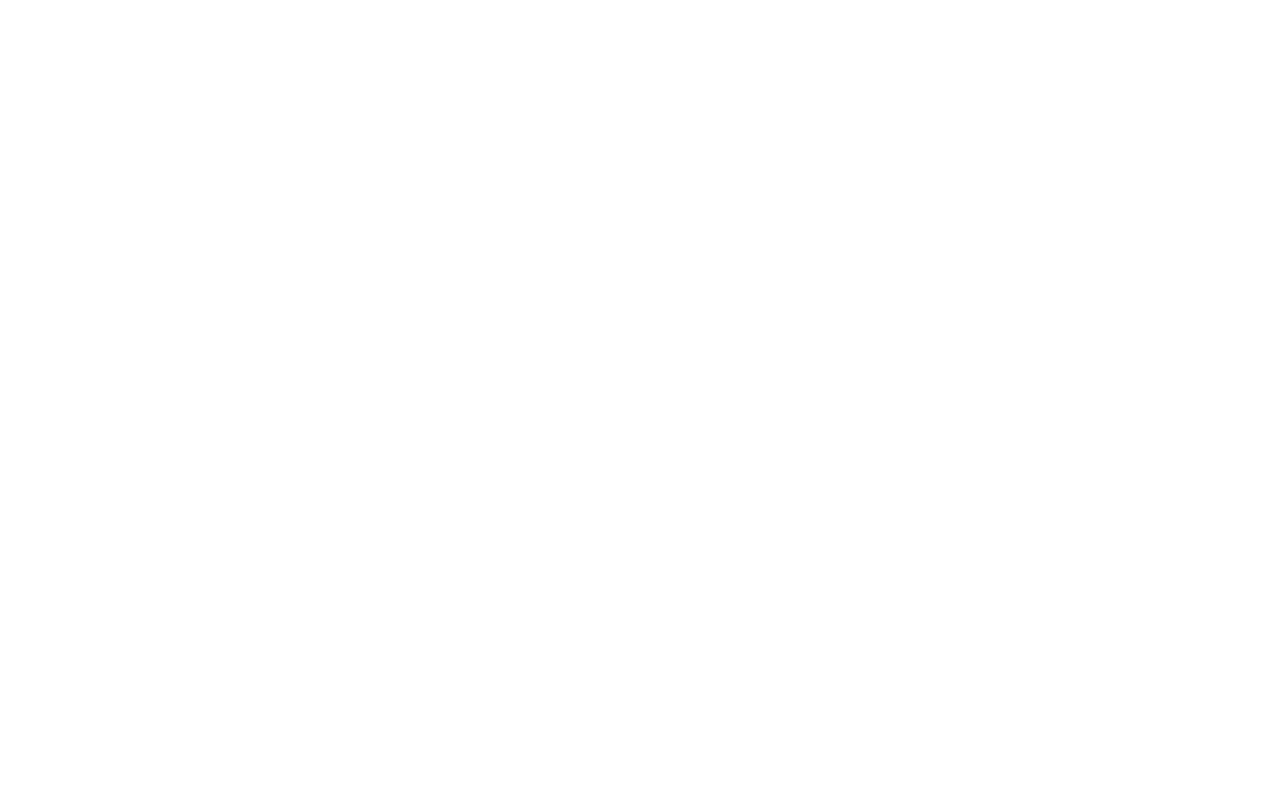
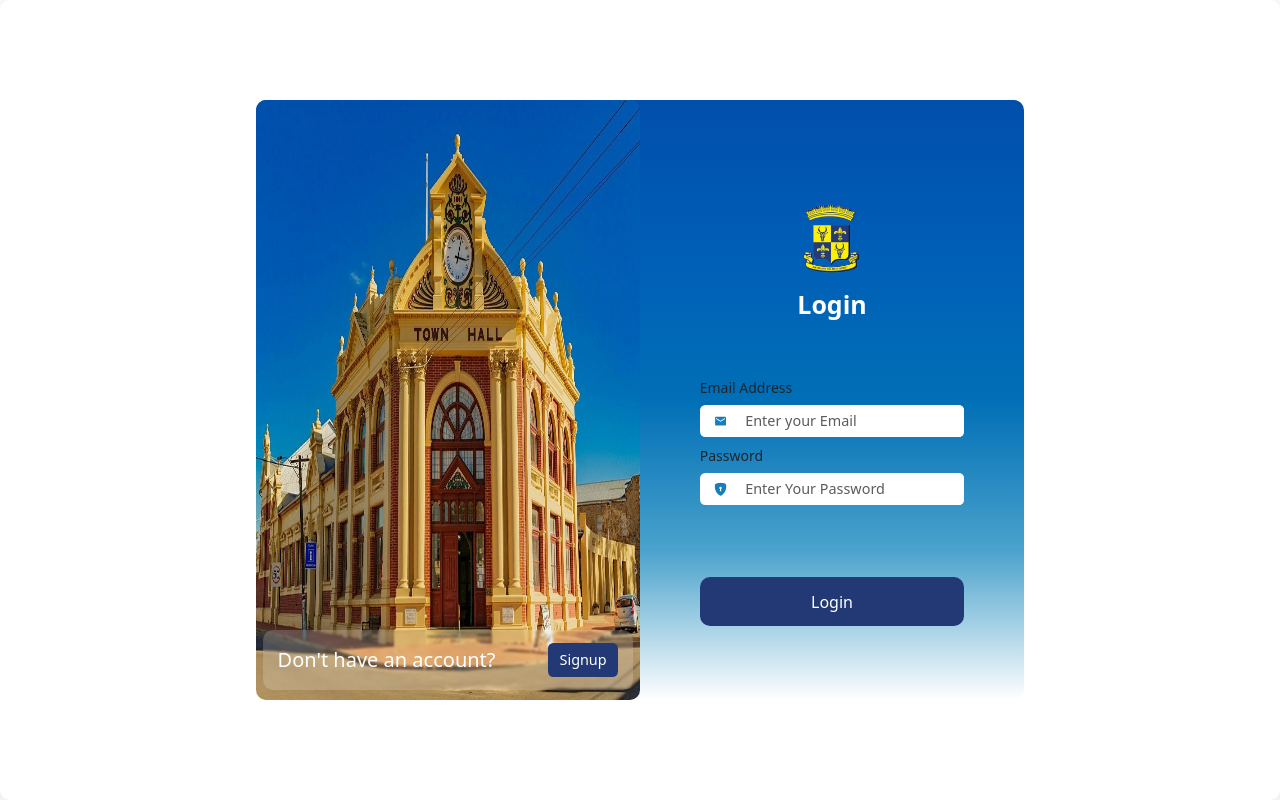
Before and after one commit to tsihoryrkt/E-Commune, a React (Create React App) app in the folder frontend/: page /Login in a window 1280 px wide. Before the commit this address had no page. Built offline with nearby package versions, Linux system fonts and the light colour scheme.

Commit message:
login frontend set

```diff
--- a/frontend/src/App.js
+++ b/frontend/src/App.js
@@ -1,6 +1,7 @@
 import React from "react";
 import { BrowserRouter as Router, Routes, Route, Navigate } from "react-router-dom"
 import Register from "./components/Register/Register";
+import Login from "./components/Login/Login";
 
 
 function App() {
@@ -8,9 +9,10 @@
     <Router>
       <Routes>
 
-        <Route path="/" element={ <Navigate to="/Register"/>} />
+        <Route path="/" element={ <Navigate to="/Login"/>} />
 
         <Route path="/register" Component={Register}/>
+        <Route path="/login" Component={Login}/>
       </Routes>
     </Router>
   );
--- /dev/null
+++ b/frontend/src/assets/css/Login.css
@@ -0,0 +1,202 @@
+*{
+    padding: 0;
+    margin: 0;
+    box-sizing: border-box;
+}
+
+.flex{
+    display: flex;
+    align-items: center;
+}
+.grid{
+    display: grid;
+    align-items: center;
+}
+
+html{
+    font-size: 90%;
+}
+
+a{
+    text-decoration: none;
+}
+
+li{
+    list-style: none;
+}
+
+img{
+    height: auto;
+    width: 100%;
+}
+
+/*  Page styling */
+
+.LoginPage{
+    height: 100vh;
+    width: 100%;
+    margin: auto;
+    border-radius: 10px;
+    overflow: hidden;
+    box-shadow: 0 7px 50px rgb(214, 223, 213);
+}
+
+.LoginPage .container{
+    height: 75vh;
+    width: 60%;
+    margin: auto;
+    justify-content: space-between;
+    border-radius: 10px;
+    background: linear-gradient(to top, #ffffff, #4AA2CC,#006FB6,#005EB6, #004FAB);
+    padding: 0;
+}
+
+.LoginPage .container .townhallDiv{
+    position: relative;
+    display: flex;
+    flex-basis: 50%;
+    width: 70%;
+    height: 100%;
+    padding: 0 1.5rem;
+    text-align: center;
+    justify-content: center;
+    flex-direction: column;
+    margin: auto;
+    border-radius: 10px;
+    overflow: hidden;
+}
+
+
+.LoginPage .container .townhallDiv img{
+    position: absolute;
+    height: 100%;
+    width: 100%;
+    left: 0;
+    right: 0;
+    top: 0;
+    bottom: 0;
+}
+
+.LoginPage .container .townhallDiv .footerDiv{
+    position: absolute;
+    background: rgba(255, 255, 255, 0.19);
+    bottom: 10px;
+    padding: 0 1rem;
+    height: 60px;
+    left: 0.5rem;
+    right: 0.5rem;
+    justify-content: space-between;
+    backdrop-filter: blur(1px);
+    border-radius: 10px;
+}
+.LoginPage .container .townhallDiv .footerDiv .text{
+    font-size: 20px;
+    color: white;
+}
+
+.LoginPage .container .townhallDiv .footerDiv .btn{
+    background-color: #233975;
+    color: white;
+}
+
+.LoginPage .container .townhallDiv .footerDiv .btn:hover{
+    background-color: #65210C;
+    color: white;
+}
+
+
+.LoginPage .container .formDiv{
+    flex-basis: 50%;
+    flex-direction: column;
+    margin: auto;
+    gap: 1.5rem;
+}
+
+.LoginPage .container .formDiv .headerDiv{
+    text-align: center;
+    padding: 1.5rem;
+}
+
+.LoginPage .container .formDiv .headerDiv img{
+    width: 70px;
+    padding-bottom: .5rem;
+}
+
+.LoginPage .container .formDiv .headerDiv h3{
+    font-size: 25px;
+    font-weight: 600;
+    color: white;
+}
+
+.LoginPage .container .formDiv .form label{
+    font-weight: 400;
+    font-size: 14px;
+    padding: .5rem 0;
+}
+
+.LoginPage .container .formDiv .form .input{
+    background-color: #ffffff;
+    border-radius: 0.375rem;
+    gap: .5rem;
+    padding-left: 1rem;
+}
+
+.LoginPage .container .formDiv .form .input .icon{
+    color: #167EBD;
+}
+
+.LoginPage .container .formDiv .form input{
+    border: none;
+}
+
+.LoginPage .container .formDiv .form button{
+    padding: .8rem;
+    border-radius: 10px;
+    align-items: center;
+    margin: auto;
+    margin-top: 5rem;
+    justify-content: center;
+    font-size: 16px;
+    gap: 5rem;
+    width: 100%;
+    transition: .3s ease;
+    background-color: #233975;
+    color: white;
+    }
+
+.LoginPage .container .formDiv .form button:hover{
+    background-color: #D4AA5D;
+    color: #233975;
+}
+
+.LoginPage .container .formDiv .form .errMess{
+    background: rgba(255, 255, 255, 0.7);
+    display: flex;
+    justify-content: center;
+    text-align: center;
+    align-items: center;
+    font-size: 20px;
+    border-radius: 5px;
+    gap: 5rem;
+    padding: 0 1rem;
+    height: 60px;
+    left: 0.5rem;
+    right: 0.5rem;
+    backdrop-filter: blur(1px);
+}
+
+.LoginPage .container .formDiv .form .succMess{
+    background: rgba(255, 255, 255, 0.7);
+    display: flex;
+    justify-content: center;
+    text-align: center;
+    align-items: center;
+    font-size: 20px;
+    border-radius: 5px;
+    gap: 5rem;
+    padding: 0 1rem;
+    height: 60px;
+    left: 0.5rem;
+    right: 0.5rem;
+    backdrop-filter: blur(1px);
+}
--- /dev/null
+++ b/frontend/src/components/Login/Login.jsx
@@ -0,0 +1,121 @@
+import React, { useState } from "react";
+import 'bootstrap/dist/css/bootstrap.min.css'
+import { Link, useNavigate } from 'react-router-dom';
+import { MdEmail } from "react-icons/md";
+import { BsFillShieldLockFill } from 'react-icons/bs'
+
+// import assets
+import '../../assets/css/Login.css';
+import townhall from '../../assets/images/york-town-hall.jpg'
+import mada from '../../assets/images/mada.png'
+
+//import service
+import { loginUser } from "../../services/loginService";
+
+const Login = () => {
+    const [email, setEmail] = useState('');
+    const [password, setPassword] = useState('');
+    const [errorMessage, setErrorMessage] = useState('');
+    const [successMessage, setSuccessMessage] = useState('');
+    const navigate = useNavigate();
+
+    const handleSubmit = async (e) => {
+        e.preventDefault();
+
+        try {
+            const response = await loginUser({ email, password });
+
+            if (response.status === 200) { // Authentification success, showing success message
+                setSuccessMessage('Authentication successful');
+                setErrorMessage('');
+
+                const { token, isAdmin } = response.data;
+                localStorage.setItem('token', token); // Stocking token inside localStorage
+                if (isAdmin) {
+                    window.alert('Welcome Project Manager, you are logged in');
+                } else {
+                    window.alert('Welcome, you are logged in');
+                }
+                setTimeout(() => {
+                    navigate('/home'); // Redirection to page Home after connexion
+                }, 3000);
+            }
+            else {// Authentification failed, showing an error message
+                setErrorMessage(response.data.error || 'Authentication failed');
+                setSuccessMessage('');
+            }
+        }
+        catch (error) {
+            if (error.response && error.response.status === 401) {
+                setErrorMessage(error.response.data.error || 'Authentication failed');
+            }
+            else if (error.response && error.response.status === 500) {
+                setErrorMessage('Internal server error. Please try again later.');
+            }
+            else {
+                setErrorMessage('An error occurred. Please try again.');
+            }
+            setSuccessMessage('');
+        }
+    };
+
+    return (
+        <div className="LoginPage flex">
+            <div className="container flex">
+
+                <div className="townhallDiv">
+                    <img src={townhall} alt="townhall" />
+                    <div className="footerDiv flex">
+                        <span className="text">Don't have an account?</span>
+                        <Link to="/register">
+                            <button className="btn">Signup</button>
+                        </Link>
+                    </div>
+                </div>
+                <div className="formDiv flex">
+                    <div className="headerDiv">
+                        <img src={mada} alt="mada" />
+                        <h3>Login</h3>
+                    </div>
+
+                    <form onSubmit={handleSubmit} className="form grid">
+                        {errorMessage && <p className="mt-3 text-danger errMess">{errorMessage}</p>}
+                        {successMessage && <p className="mt-3 text-success succMess">{successMessage}</p>}
+                        <div className="form-group">
+                            <label>Email Address</label>
+                            <div className="input flex">
+                                <MdEmail className="icon"/>
+                                <input
+                                    type="email"
+                                    className="form-control"
+                                    placeholder="Enter your Email"
+                                    value={email}
+                                    onChange={(e) => setEmail(e.target.value)}
+                                    required="required"
+                                />
+                            </div>
+                        </div>
+                        <div className="form-group">
+                            <label>Password</label>
+                            <div className="input flex">
+                                <BsFillShieldLockFill className="icon"/>
+                                <input
+                                    type="password"
+                                    className="form-control"
+                                    placeholder="Enter Your Password"
+                                    value={password}
+                                    onChange={(e) => setPassword(e.target.value)}
+                                    required="required"
+                                />
+                            </div>
+                        </div>
+                        <button type="submit" className="btn">Login</button>
+                    </form>
+                </div>
+
+            </div>
+        </div>
+    );
+}
+
+export default Login;
--- a/frontend/src/components/Register/Register.jsx
+++ b/frontend/src/components/Register/Register.jsx
@@ -99,6 +99,7 @@
                                     placeholder="Enter your Name"
                                     value={name}
                                     onChange={(e) => setName(e.target.value)}
+                                    required="required"
                                 />
                             </div>
                         </div>
@@ -124,6 +125,7 @@
                                     placeholder="Enter your Email"
                                     value={email}
                                     onChange={(e) => setEmail(e.target.value)}
+                                    required="required"
                                 />
                             </div>
                         </div>
@@ -137,6 +139,7 @@
                                     placeholder="Enter Your Mobile Number"
                                     value={mobileNumber}
                                     onChange={(e) => setMobileNumber(e.target.value)}
+                                    required="required"
                                 />
                             </div>
                         </div>
@@ -150,6 +153,7 @@
                                     placeholder="Enter Your Password"
                                     value={password}
                                     onChange={(e) => setPassword(e.target.value)}
+                                    required="required"
                                 />
                             </div>
                         </div>
--- /dev/null
+++ b/frontend/src/services/loginService.js
@@ -0,0 +1,11 @@
+import axios from 'axios';
+
+export const loginUser = async (credentials) => {
+    try {
+        const response = await axios.post('http://localhost:5000/auth/login', credentials);
+        return response;
+    }
+    catch (error) {
+        throw error;
+    }
+}
```
Also changed, not shown: frontend/src/assets/images/york-town-hall.jpg (added), frontend/src/components/Home/Home.jsx (added).
